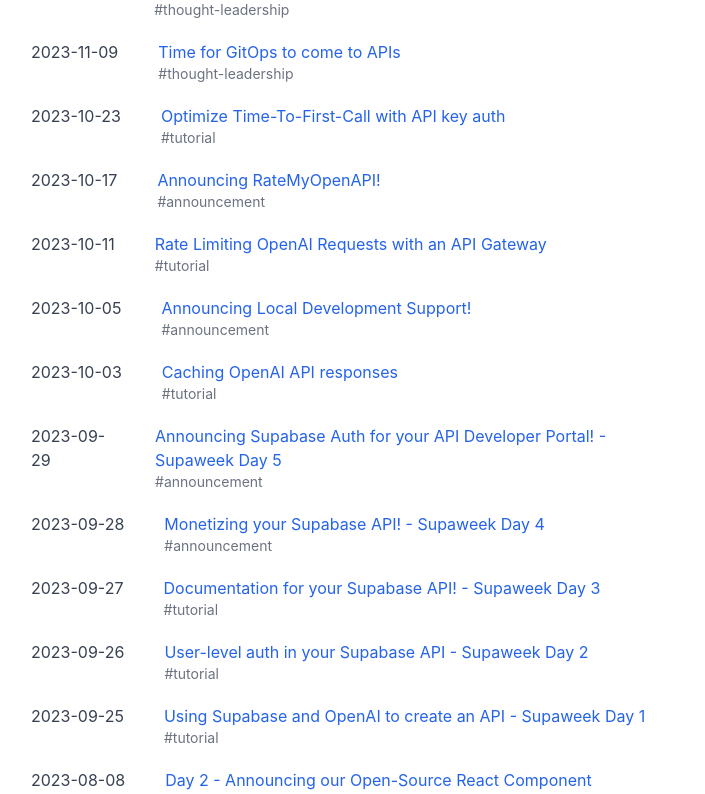
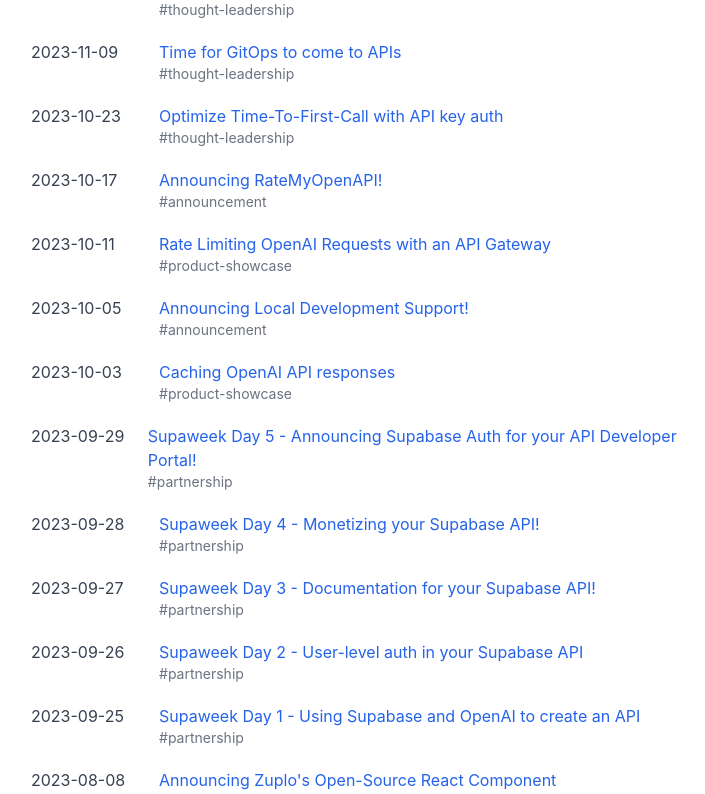
Before and after one commit to aabedraba/dotcom, a Next.js app: page / in a window 1280 px wide. Shown: the part 400-1194 px from the top of the page, without its empty margins (285-990 px from the left). Built offline with nearby package versions, Linux system fonts and the light colour scheme.

Commit message:
better filters

```diff
--- a/app/external-articles.json
+++ b/app/external-articles.json
@@ -3,260 +3,192 @@
     "href": "https://testkube.io/blog/security-testing-in-kubernetes",
     "title": "Security Testing in Kubernetes",
     "publishDate": "2023-05-24T00:00:00.000Z",
-    "category": [
-      "tutorial"
-    ]
+    "category": ["product-showcase"]
   },
   {
     "href": "https://zuplo.com/blog/2024/03/05/api-monetization-release",
     "title": "Announcing Zuplo's API Monetization",
     "publishDate": "2024-03-05T00:00:00.000Z",
-    "category": [
-      "announcement"
-    ]
+    "category": ["announcement"]
   },
   {
     "href": "https://testkube.io/blog/testkube-joins-cd-foundation",
     "title": "Testkube Joins CD Foundation",
     "publishDate": "2023-05-12T00:00:00.000Z",
-    "category": [
-      "announcement"
-    ]
+    "category": ["announcement", "partnership"]
   },
   {
     "href": "https://testkube.io/blog/microservices-testing-outside-ci-cd",
     "title": "Microservices Testing Outside CI/CD",
     "publishDate": "2023-04-06T00:00:00.000Z",
-    "category": [
-      "tutorial",
-      "product"
-    ]
+    "category": ["product-showcase"]
   },
   {
     "href": "https://testkube.io/blog/end-to-end-tests-of-your-kubernetes-applications-with-cypress",
     "title": "End-to-End Tests of Your Kubernetes Applications with Cypress",
     "publishDate": "2022-04-29T00:00:00.000Z",
-    "category": [
-      "tutorial"
-    ]
+    "category": ["product-showcase"]
   },
   {
     "href": "https://medium.com/kubeshop-i/a-gitops-powered-kubernetes-testing-machine-with-argocd-and-testkube-kubeshop-93aeca669bab",
     "title": "A GitOps-Powered Kubernetes Testing Machine with ArgoCD and Testkube",
     "publishDate": "2022-04-14T00:00:00.000Z",
-    "category": [
-      "tutorial",
-      "research"
-    ]
+    "category": ["research"]
   },
   {
     "href": "https://testkube.io/blog/flux-testkube-gitops-testing-is-here",
     "title": "Flux + Testkube: GitOps Testing is here",
     "publishDate": "2023-02-01T00:00:00.000Z",
-    "category": [
-      "tutorial",
-      "research"
-    ]
+    "category": ["research"]
   },
   {
     "href": "https://kusk.io/blog/setup-ingress-controller-cors-configuration",
     "title": "Setup Ingress Controller CORS Configuration",
     "publishDate": "2022-08-12T00:00:00.000Z",
-    "category": [
-      "tutorial"
-    ]
+    "category": ["product-showcase"]
   },
   {
     "href": "https://medium.com/kubeshop-i/rapidly-prototype-your-apis-on-kubernetes-with-kusk-gateway-kubeshop-4006f030e8e4",
     "title": "Rapidly prototype your APIs on Kubernetes with Kusk Gateway",
     "publishDate": "2022-05-26T00:00:00.000Z",
-    "category": [
-      "tutorial"
-    ]
+    "category": ["product-showcase"]
   },
   {
     "href": "https://thenewstack.io/what-is-apiops-in-less-than-500-words/",
     "title": "What Is APIOps? (In Less than 500 Words)",
     "publishDate": "2022-11-22T00:00:00.000Z",
-    "category": [
-      "thought-leadership"
-    ]
+    "category": ["thought-leadership"]
   },
   {
     "href": "https://kusk.io/blog/deploy-nextjs-in-kubernetes",
     "title": "Deploy NextJS App in Kubernetes",
     "publishDate": "2022-11-07T00:00:00.000Z",
-    "category": [
-      "tutorial"
-    ]
+    "category": ["product-showcase"]
   },
   {
     "href": "https://kusk.io/blog/3-steps-of-design-first-in-kubernetes",
     "title": "The Three Steps of Building Design-First APIs in Kubernetes",
     "publishDate": "2022-11-08T00:00:00.000Z",
-    "category": [
-      "thought-leadership"
-    ]
+    "category": ["thought-leadership"]
   },
   {
     "href": "https://thenewstack.io/what-it-means-to-be-openapi-first-in-kubernetes/",
     "title": "What It Means to Be OpenAPI-First in Kubernetes",
     "publishDate": "2022-07-23T00:00:00.000Z",
-    "category": [
-      "thought-leadership"
-    ]
+    "category": ["thought-leadership"]
   },
   {
     "href": "https://kusk.io/blog/automatic-request-validation-with-openapi",
     "title": "Automatic Request Validation with OpenAPI",
     "publishDate": "2022-06-21T00:00:00.000Z",
-    "category": [
-      "tutorial"
-    ]
+    "category": ["product-showcase"]
   },
   {
     "href": "https://kusk.io/blog/rapidly-prototype-your-apis-on-kubernetes-with-kusk-gateway",
     "title": "Rapidly Prototype Your APIs on Kubernetes with Kusk Gateway",
     "publishDate": "2022-05-20T00:00:00.000Z",
-    "category": [
-      "tutorial"
-    ]
+    "category": ["product-showcase"]
   },
   {
     "href": "https://kusk.io/blog/from-design-first-to-automated-deployment-with-openapi",
     "title": "From Design-First to Automated Deployment with OpenAPI",
     "publishDate": "2022-04-20T00:00:00.000Z",
-    "category": [
-      "tutorial",
-      "api-design"
-    ]
+    "category": ["research-tutorial"]
   },
   {
     "href": "https://zuplo.com/blog/2024/01/25/ratemyopenapi-ai-release",
     "title": "RateMyOpenAPI: now with AI suggestions for your OpenAPI!",
     "publishDate": "2024-01-25T00:00:00.000Z",
-    "category": [
-      "announcement"
-    ]
+    "category": ["announcement"]
   },
   {
     "href": "https://zuplo.com/blog/2024/01/17/zuplo-newsletter-updates",
     "title": "What's new on Zuplo?",
     "publishDate": "2024-01-17T00:00:00.000Z",
-    "category": [
-      "announcement"
-    ]
+    "category": ["announcement"]
   },
   {
     "href": "https://zuplo.com/blog/2023/12/20/monetizing-apis-with-moesif",
     "title": "Monetizing APIs: a step easier with Moesif",
     "publishDate": "2023-12-20T00:00:00.000Z",
-    "category": [
-      "announcement"
-    ]
+    "category": ["announcement", "tutorial"]
   },
   {
     "href": "https://zuplo.com/blog/2023/11/15/tightening-the-feedback-loop",
     "title": "Bringing Feedback Loops to API Development",
     "publishDate": "2023-11-15T00:00:00.000Z",
-    "category": [
-      "thought-leadership"
-    ]
+    "category": ["thought-leadership"]
   },
   {
     "href": "https://zuplo.com/blog/2023/11/09/time-for-gitops-to-come-to-apis",
     "title": "Time for GitOps to come to APIs",
     "publishDate": "2023-11-09T00:00:00.000Z",
-    "category": [
-      "thought-leadership"
-    ]
+    "category": ["thought-leadership"]
   },
   {
     "href": "https://zuplo.com/blog/2023/10/23/optimize-TTFC-with-api-keys",
     "title": "Optimize Time-To-First-Call with API key auth",
     "publishDate": "2023-10-23T00:00:00.000Z",
-    "category": [
-      "tutorial"
-    ]
+    "category": ["thought-leadership"]
   },
   {
     "href": "https://zuplo.com/blog/2023/10/17/announcing-rate-my-openapi",
     "title": "Announcing RateMyOpenAPI!",
     "publishDate": "2023-10-17T00:00:00.000Z",
-    "category": [
-      "announcement"
-    ]
+    "category": ["announcement"]
   },
   {
     "href": "https://zuplo.com/blog/2023/10/11/rate-limiting-openai-requests",
     "title": "Rate Limiting OpenAI Requests with an API Gateway",
     "publishDate": "2023-10-11T00:00:00.000Z",
-    "category": [
-      "tutorial"
-    ]
+    "category": ["product-showcase"]
   },
   {
     "href": "https://zuplo.com/blog/2023/10/05/local-dev-support",
     "title": "Announcing Local Development Support!",
     "publishDate": "2023-10-05T00:00:00.000Z",
-    "category": [
-      "announcement"
-    ]
+    "category": ["announcement"]
   },
   {
     "href": "https://zuplo.com/blog/2023/10/03/cachin-your-ai-responses",
     "title": "Caching OpenAI API responses",
     "publishDate": "2023-10-03T00:00:00.000Z",
-    "category": [
-      "tutorial"
-    ]
+    "category": ["product-showcase"]
   },
   {
     "href": "https://zuplo.com/blog/2023/09/29/announcing-supabase-auth-for-dev-portal",
-    "title": "Announcing Supabase Auth for your API Developer Portal! - Supaweek Day 5",
+    "title": "Supaweek Day 5 - Announcing Supabase Auth for your API Developer Portal!",
     "publishDate": "2023-09-29T00:00:00.000Z",
-    "category": [
-      "announcement"
-    ]
+    "category": ["partnership"]
   },
   {
     "href": "https://zuplo.com/blog/2023/09/28/monetizing-apis",
-    "title": "Monetizing your Supabase API! - Supaweek Day 4",
+    "title": "Supaweek Day 4 - Monetizing your Supabase API!",
     "publishDate": "2023-09-28T00:00:00.000Z",
-    "category": [
-      "announcement"
-    ]
+    "category": ["partnership"]
   },
   {
     "href": "https://zuplo.com/blog/2023/09/27/documentation-for-your-supabase-api",
-    "title": "Documentation for your Supabase API! - Supaweek Day 3",
+    "title": "Supaweek Day 3 - Documentation for your Supabase API!",
     "publishDate": "2023-09-27T00:00:00.000Z",
-    "category": [
-      "tutorial"
-    ]
+    "category": ["partnership"]
   },
   {
     "href": "https://zuplo.com/blog/2023/09/26/handling-user-requests-dynamically",
-    "title": "User-level auth in your Supabase API - Supaweek Day 2",
+    "title": "Supaweek Day 2 - User-level auth in your Supabase API",
     "publishDate": "2023-09-26T00:00:00.000Z",
-    "category": [
-      "tutorial"
-    ]
+    "category": ["partnership"]
   },
   {
     "href": "https://zuplo.com/blog/2023/09/25/using-openai-and-supabase-db-to-create-an-api",
-    "title": "Using Supabase and OpenAI to create an API - Supaweek Day 1",
+    "title": "Supaweek Day 1 - Using Supabase and OpenAI to create an API",
     "publishDate": "2023-09-25T00:00:00.000Z",
-    "category": [
-      "tutorial"
-    ]
+    "category": ["partnership"]
   },
   {
     "href": "https://zuplo.com/blog/2023/08/08/open-source-release",
-    "title": "Day 2 - Announcing our Open-Source React Component",
+    "title": "Announcing Zuplo's Open-Source React Component",
     "publishDate": "2023-08-08T00:00:00.000Z",
-    "category": [
-      "announcement"
-    ]
+    "category": ["announcement", "product-showcase"]
   }
 ]
--- a/app/page.tsx
+++ b/app/page.tsx
@@ -12,7 +12,7 @@
           .map((post) => {
             return (
               <li key={post.title} className="flex">
-                <span className="block pr-10 text-gray-700">
+                <span className="w-32 text-gray-700">
                   {new Date(post.publishDate).toISOString().split("T")[0]}
                 </span>
                 <div className="flex flex-col">
@@ -21,7 +21,9 @@
                   <div className="flex">
                     {post.category.map((tag) => {
                       return (
-                        <p className="text-sm text-gray-500 mr-2">#{tag}</p>
+                        <p key={tag} className="text-sm text-gray-500 mr-2">
+                          #{tag}
+                        </p>
                       );
                     })}
                   </div>
--- a/components/Header.tsx
+++ b/components/Header.tsx
@@ -32,7 +32,7 @@
 );
 
 const routes = [
-  { urlDestination: "/", text: "Blog" },
+  { urlDestination: "/", text: "Writings" },
   { urlDestination: "/about", text: "About me" },
   { urlDestination: "resume.pdf", text: "Résume", external: true },
   { urlDestination: "/social", text: "Social" },
```
